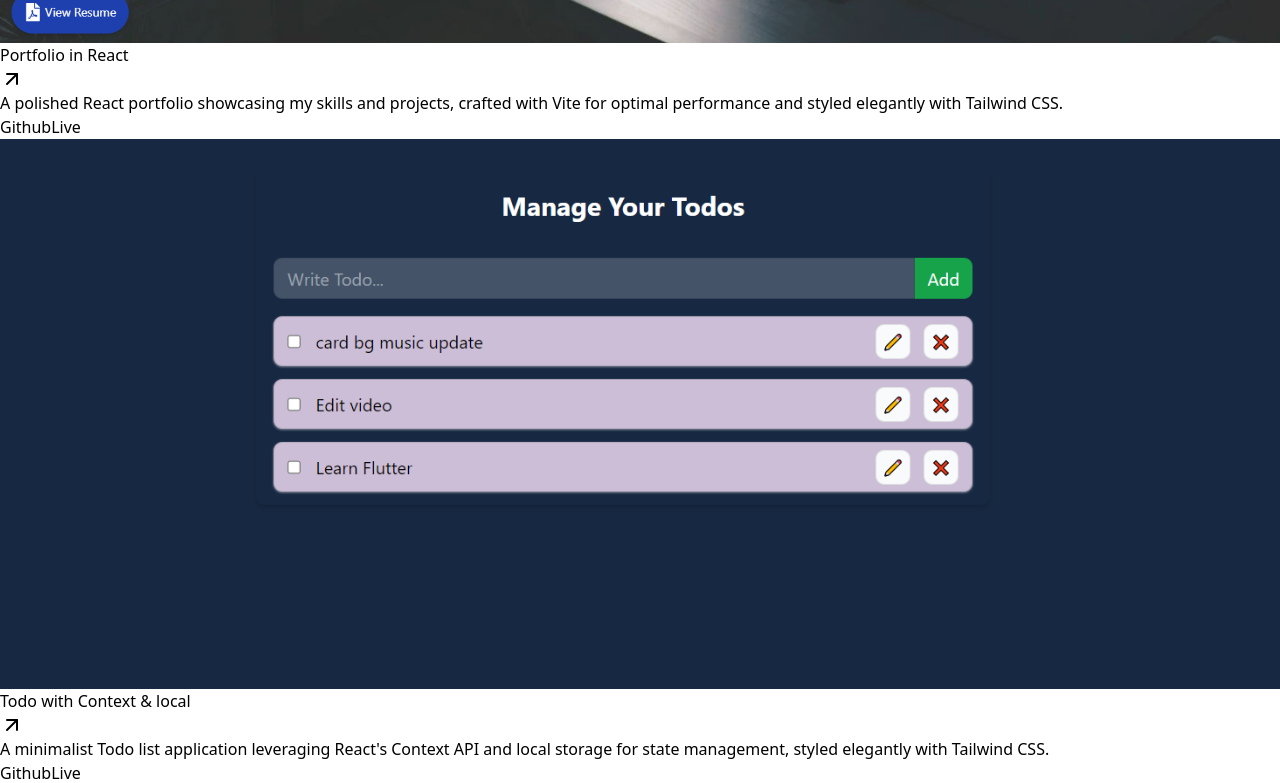
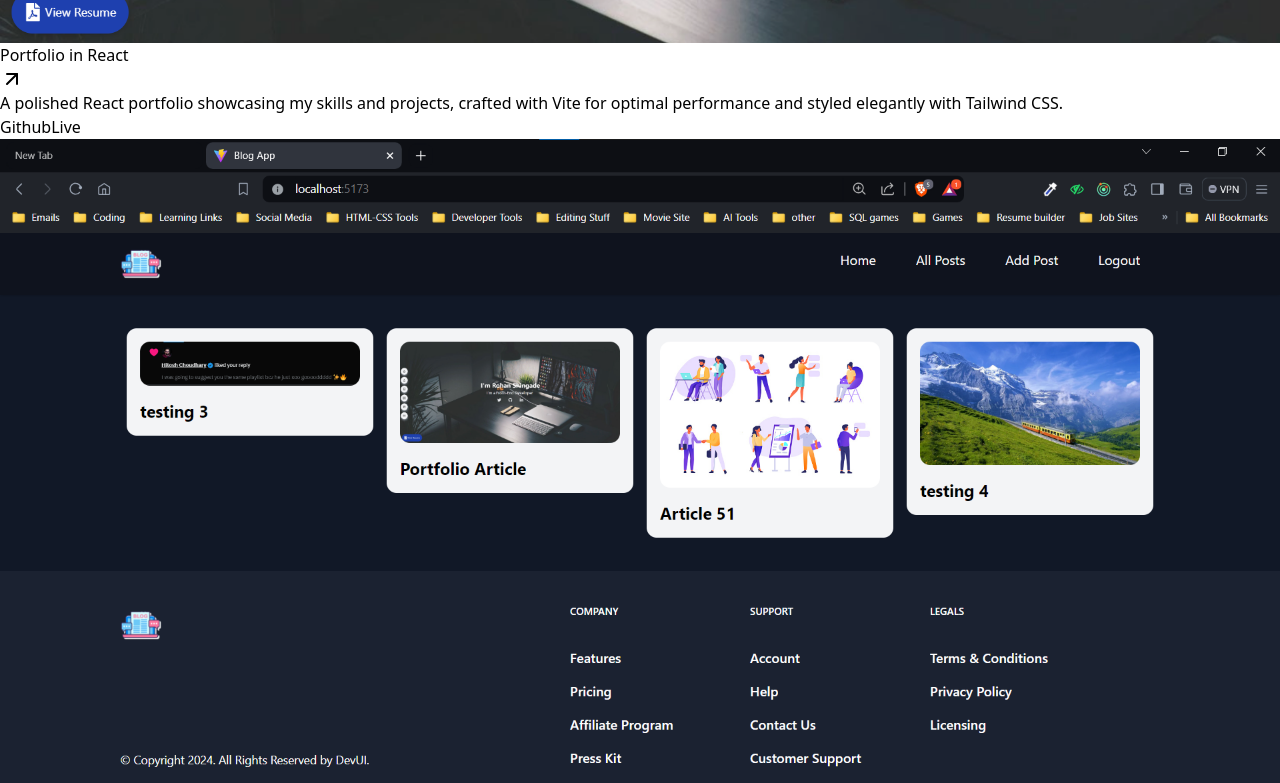
Before and after one commit to Rohhaannn/react-portfolio, a React (Vite) app in the folder portfolio/: page / in a window 1280 px wide. Shown: the part 3420-4203 px from the top of the page. Built offline with nearby package versions, Linux system fonts and the light colour scheme.

Commit message:
project added in projects

```diff
--- a/portfolio/src/components/Projects.jsx
+++ b/portfolio/src/components/Projects.jsx
@@ -1,6 +1,7 @@
 import React from 'react'
 import ProjectItem from './ProjectItem'
 import portfolio from '../../public/projectImages/portfolio.png'
+import allposts from '../../public/projectImages/allposts.png'
 import Todo from '../../public/projectImages/Todo.png'
 import pswrdGen from '../../public/projectImages/pswrdGen.png'
 import currency from '../../public/projectImages/currency.png'
@@ -20,6 +21,14 @@ const Projects2 = () => {
               desc="A polished React portfolio showcasing my skills and projects, crafted with Vite for optimal performance and styled elegantly with Tailwind CSS."
               githubLink="https://github.com/Rohhaannn/react-portfolio/tree/main/portfolioc"
               liveLink="https://react-portfolio-black-chi.vercel.app/"
+            />
+
+            <ProjectItem
+              img={allposts}
+              title="Blog App"
+              desc="A dynamic React app powered by Vite and Tailwind CSS, integrated with Appwrite backend, enabling users to seamlessly sign up, sign in, and post content."
+              githubLink="https://github.com/Rohhaannn/React-Blog-App/tree/main/12MegaBlog"
+              liveLink="https://react-blog-app-iota.vercel.app/"
             />
 
             <ProjectItem
```
Also changed, not shown: portfolio/public/projectImages/allposts.png (added).
